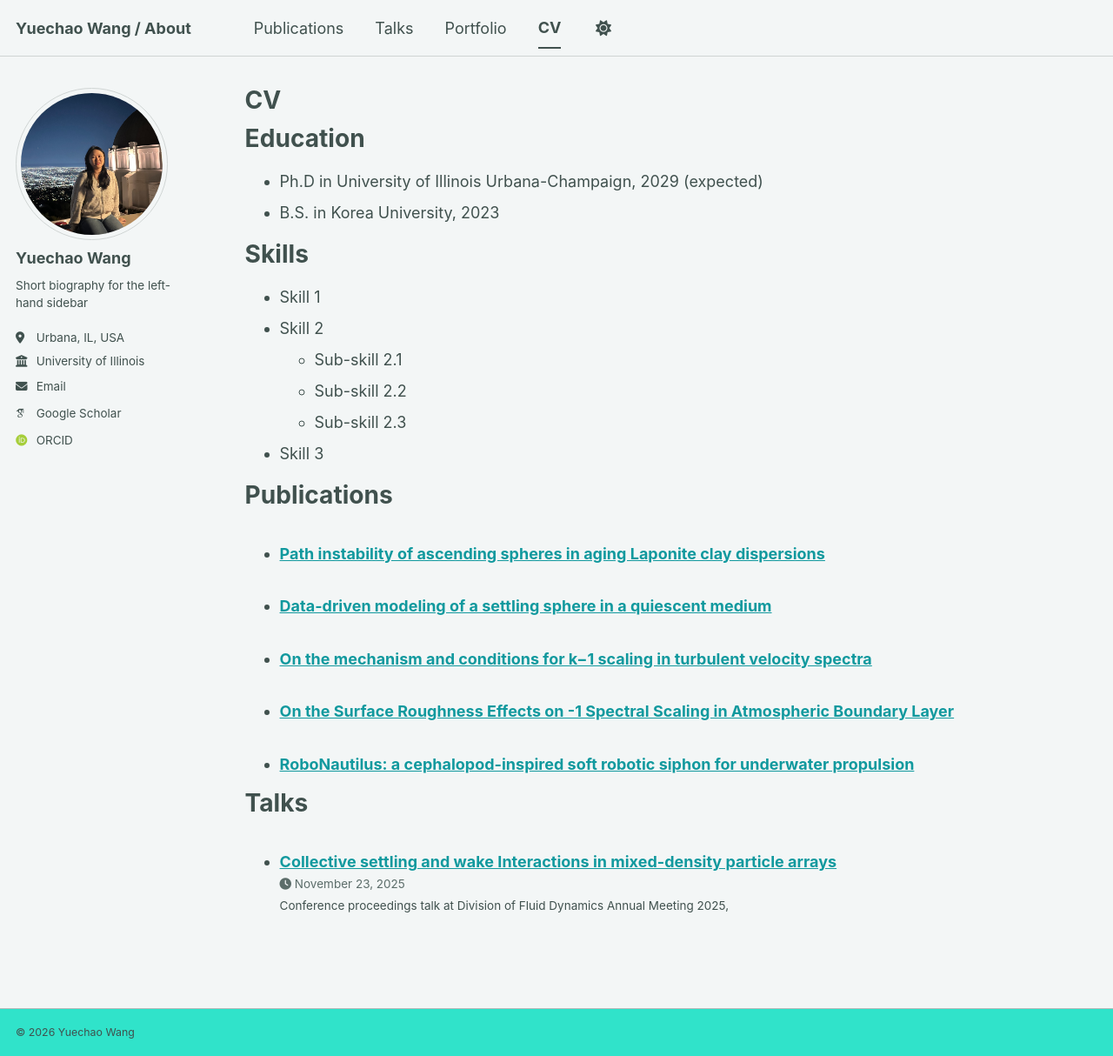
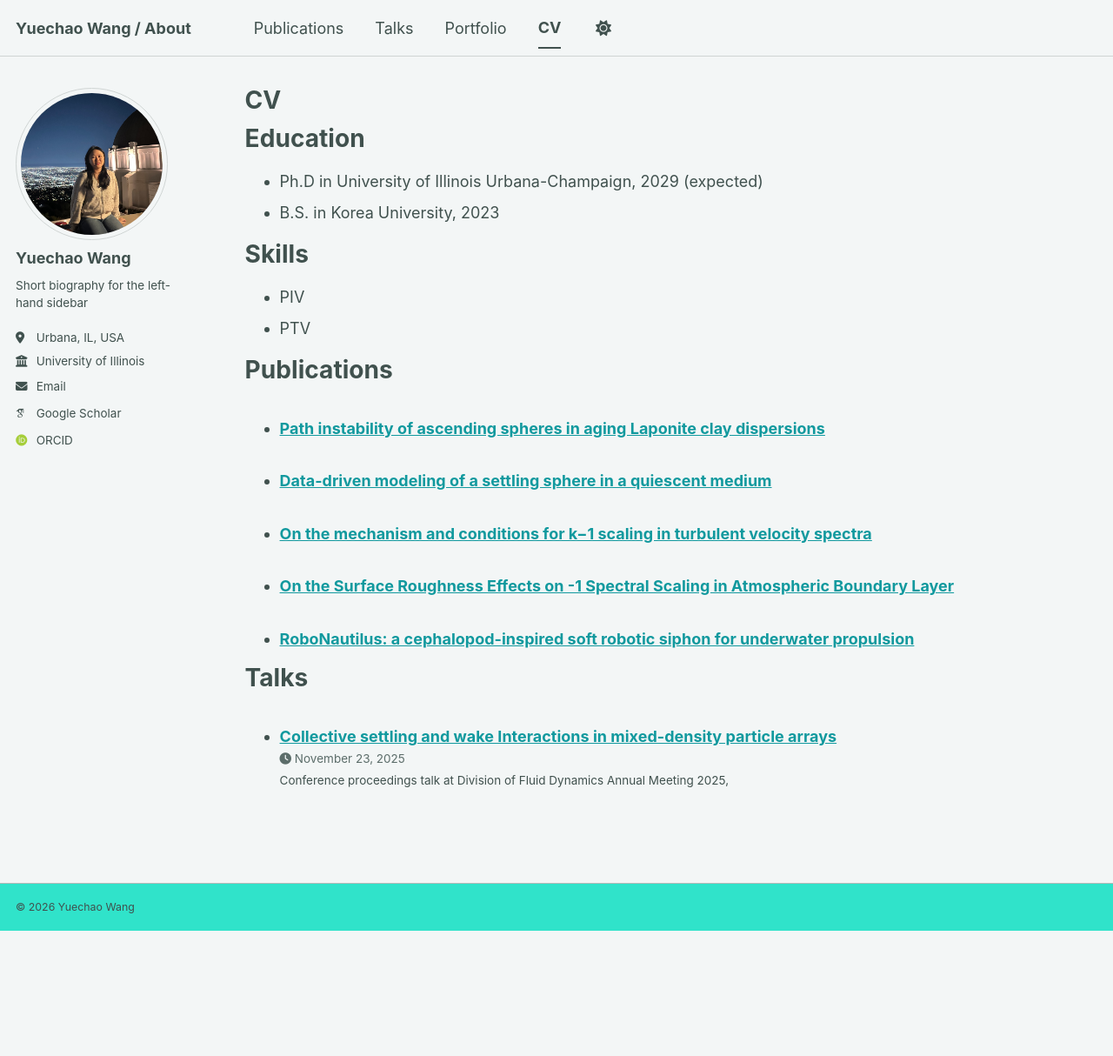
Before and after one commit to wyccc-my/wyccc-my.github.io, a Jekyll site: the page built from _pages/cv.md, in a window 1280 px wide and 1214 px high. Shown: the whole window at 87% size. Built offline with Jekyll 4.4.1, drawn with Linux system fonts in a browser that asks for light colours; some web fonts are replaced; a script bundle is joined from its source files by our own code; library files that are not in the unit come from our copies.

Commit message:
Update cv.md

```diff
--- a/_pages/cv.md
+++ b/_pages/cv.md
@@ -17,12 +17,9 @@ Education
 
 Skills
 ======
-* Skill 1
-* Skill 2
-  * Sub-skill 2.1
-  * Sub-skill 2.2
-  * Sub-skill 2.3
-* Skill 3
+* PIV
+* PTV
+
 
 Publications
 ======
```
